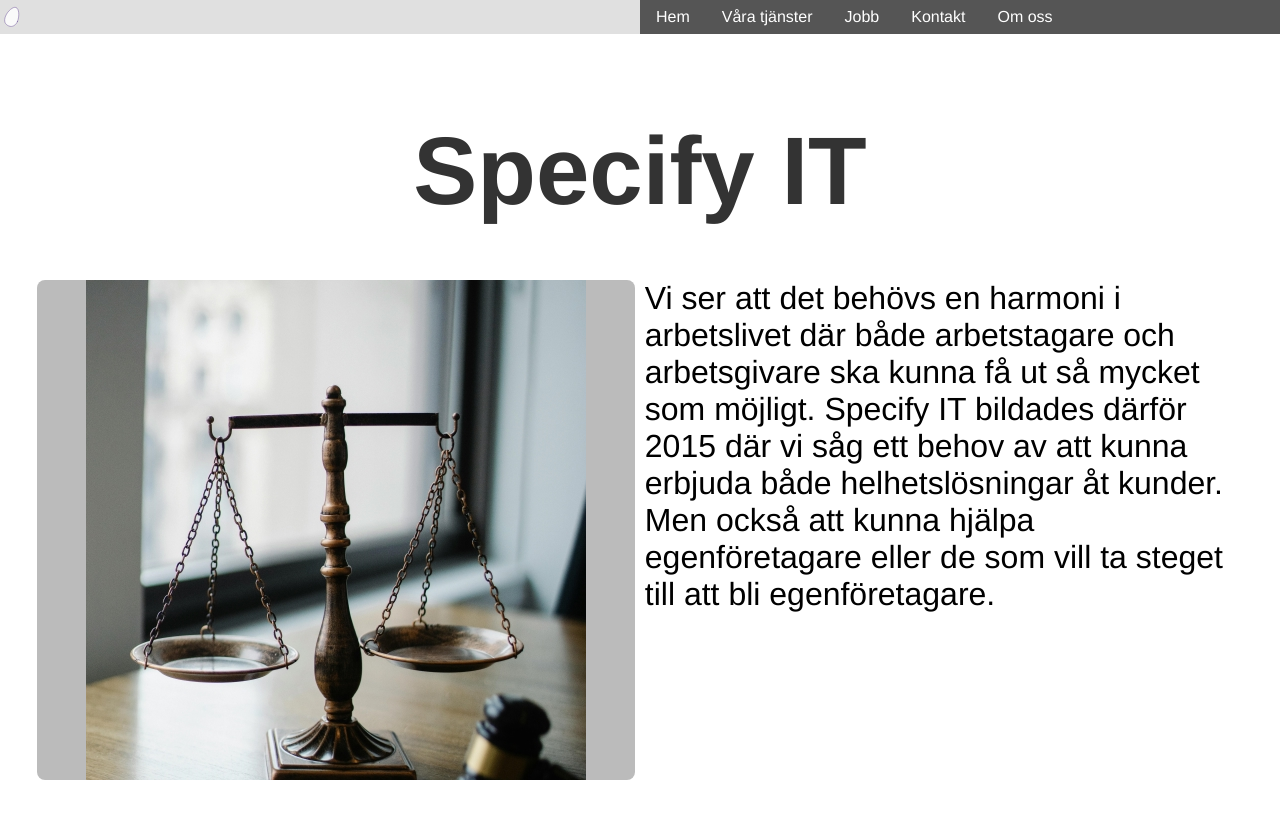
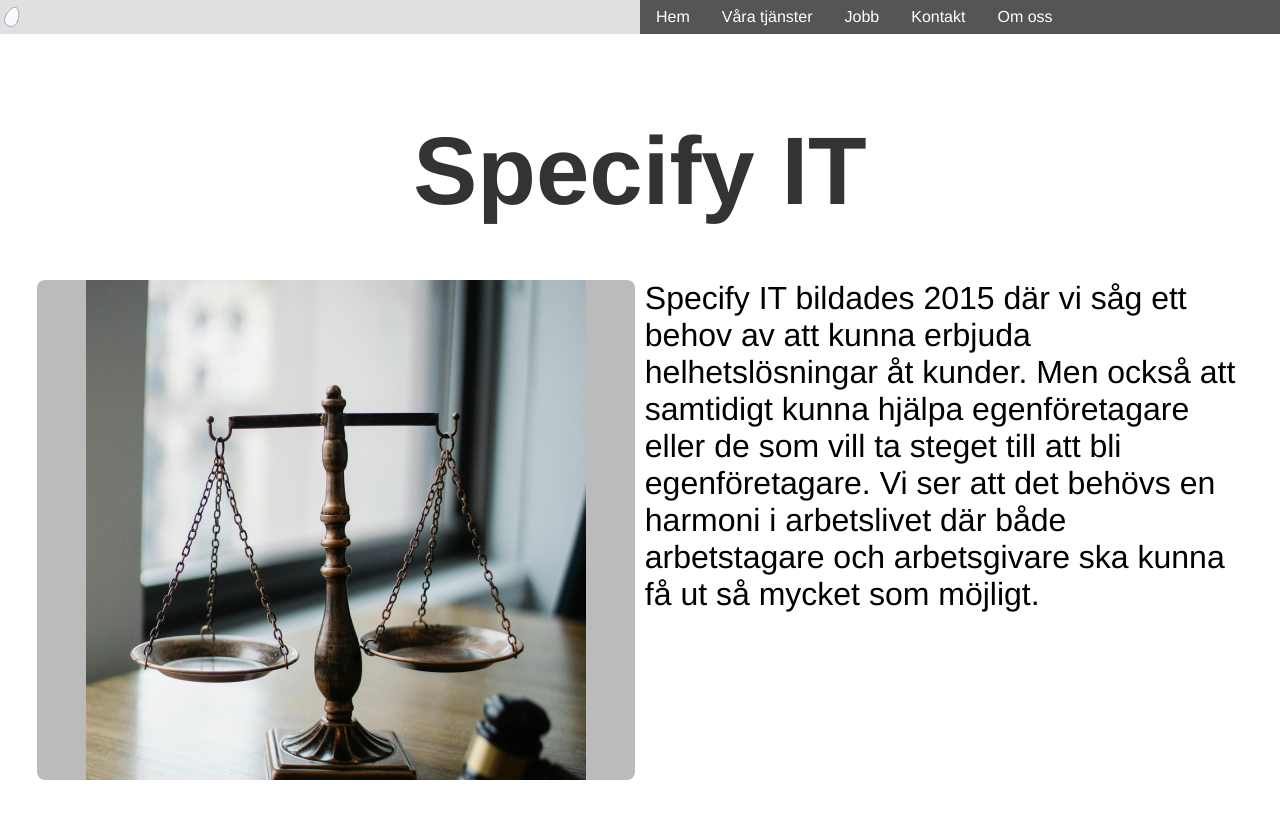
Before and after one commit to Specify-IT/homepage, a React (Create React App) app in the folder homepage/: page /homepage/about in a window 1280 px wide. Built offline with nearby package versions, Linux system fonts and the light colour scheme.

Commit message:
Change structure on text

```diff
--- a/homepage/src/pages/About.tsx
+++ b/homepage/src/pages/About.tsx
@@ -20,9 +20,9 @@
       <Hero text='Specify IT'></Hero>
       <Picture picture={Balance} ></Picture>
       <GridText vertical='start' text={`
-      Vi ser att det behövs en harmoni i arbetslivet där både arbetstagare och arbetsgivare ska kunna få ut så mycket som möjligt.
-      Specify IT bildades därför 2015 där vi såg ett behov av att kunna erbjuda både helhetslösningar åt kunder.
-      Men också att kunna hjälpa egenföretagare eller de som vill ta steget till att bli egenföretagare.`} ></GridText>
+      Specify IT bildades 2015 där vi såg ett behov av att kunna erbjuda helhetslösningar åt kunder.
+      Men också att samtidigt kunna hjälpa egenföretagare eller de som vill ta steget till att bli egenföretagare.
+      Vi ser att det behövs en harmoni i arbetslivet där både arbetstagare och arbetsgivare ska kunna få ut så mycket som möjligt.`} ></GridText>
     </Container>
   );
 }
```
